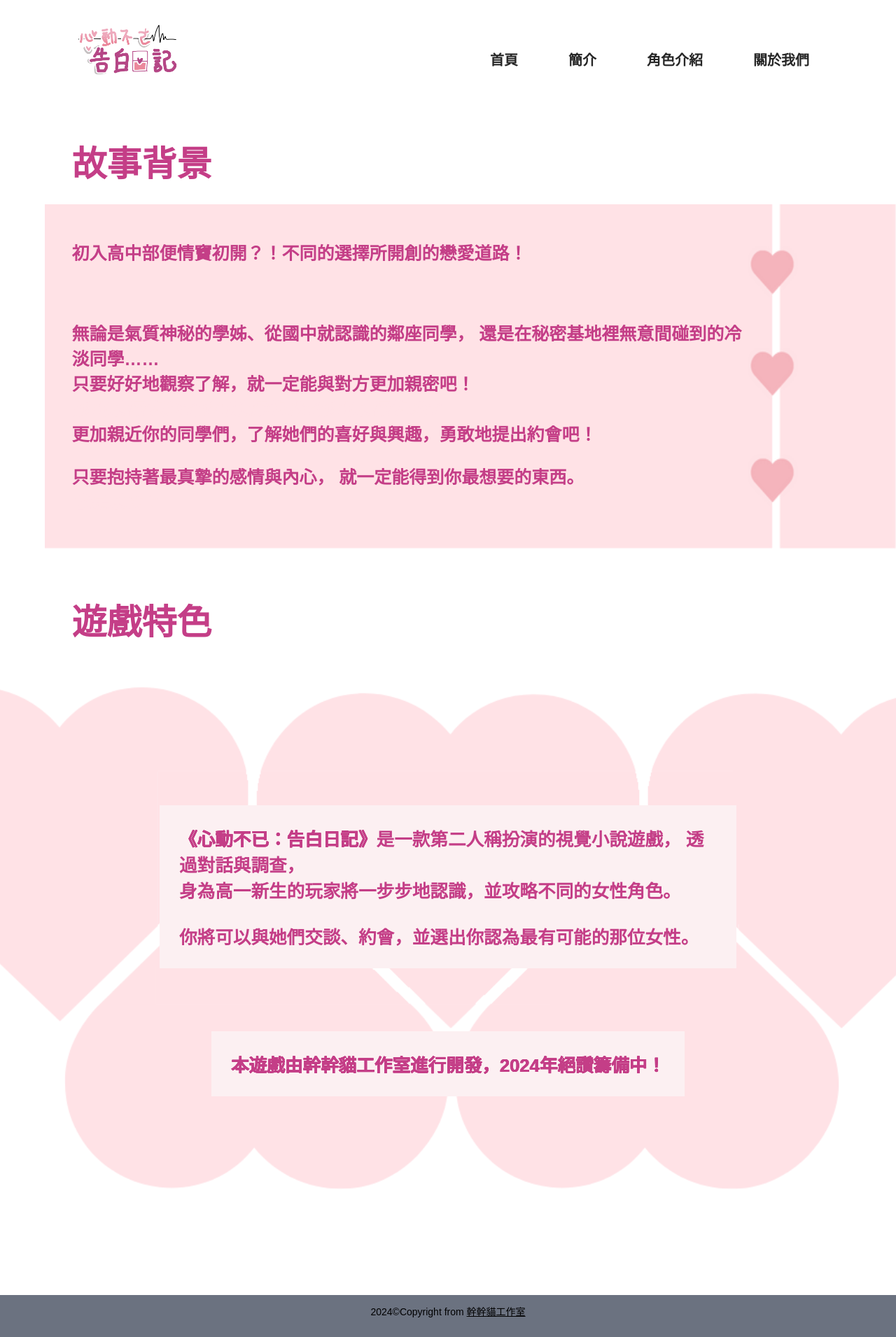
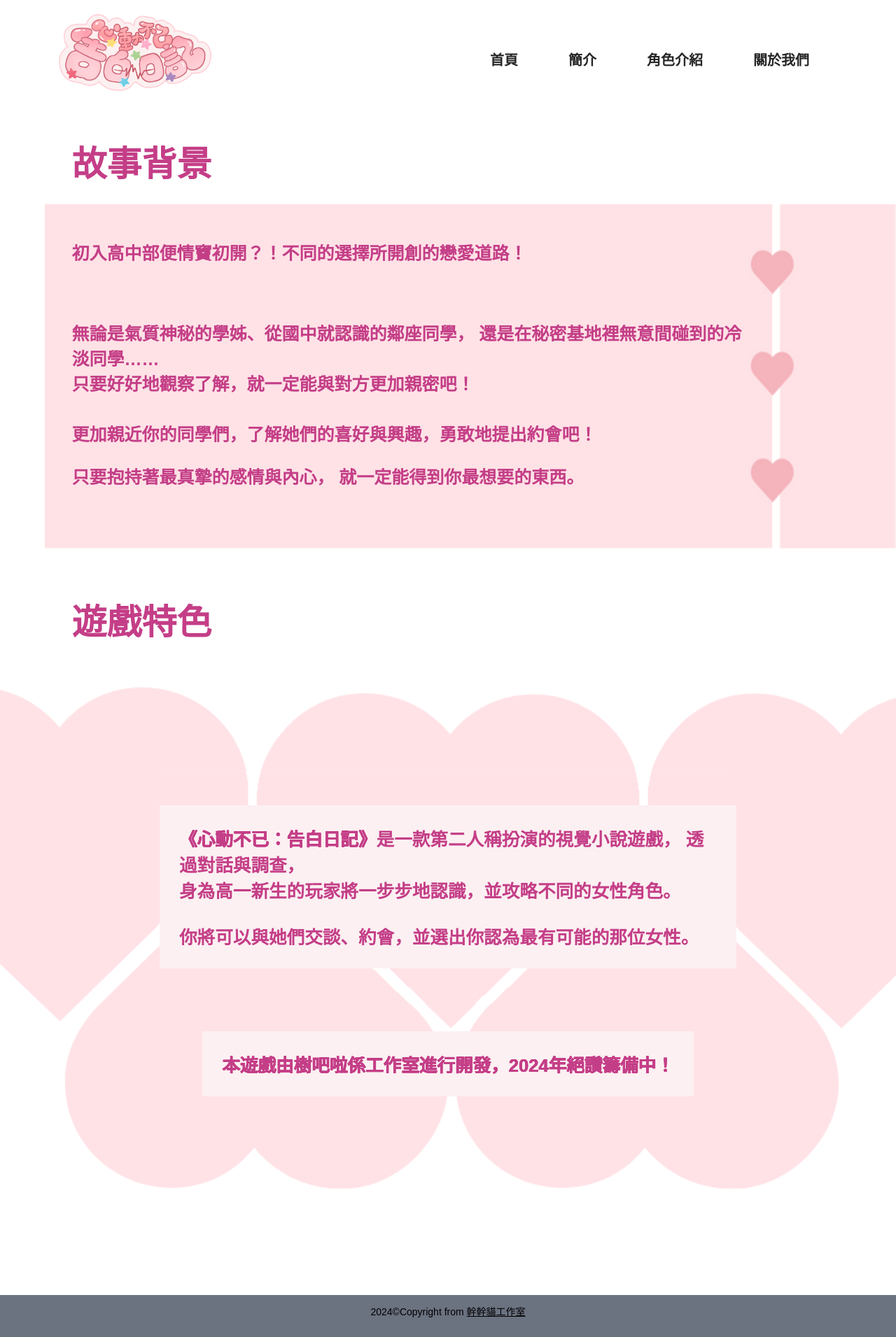
Before and after one commit to miyago9267/Dokidoki-Website, a Nuxt app: page /story in a window 1280 px wide. Shown: the whole page at 70% size. Built offline with nearby package versions, Linux system fonts and the light colour scheme.

Commit message:
restyle: rename and change logo

```diff
--- a/components/GameFeature.vue
+++ b/components/GameFeature.vue
@@ -23,7 +23,7 @@
                 <p
                     class="justify-center text-[#C43E87] text-[2vw] p-7 mt-[4%] md:mt-[5%] font-black text-shadow-[#C43E87]"
                     style="text-shadow: -0.3px 0 #C43E87, 0 0.3px #C43E87, 0.3px 0 #C43E87, 0 -0.3px #C43E87;background-color: #fcf0f2;">
-                    本遊戲由幹幹貓工作室進行開發，2024年絕讚籌備中！</p>
+                    本遊戲由樹吧啦係工作室進行開發，2024年絕讚籌備中！</p>
             </div>
         </div>
     </div>
--- a/components/Header.vue
+++ b/components/Header.vue
@@ -2,7 +2,7 @@
     <div class="flex h-full w-full">
 		<div class="flex logo">
             <nuxt-link to="/" class="flex items-center">
-                <img src="/images/Gal_game_LOGO.png" class="h-[80%] md:h-[100%] w-[120%] items-center">
+                <img src="/images/doki11.png" class="h-[80%] md:h-[100%] w-[120%] items-center">
             </nuxt-link>
         </div>
         <div class="grow"></div>
--- a/pages/about.vue
+++ b/pages/about.vue
@@ -1,9 +1,9 @@
 <template>
 	<div class="mt-5 w-full">
 		<div class="flex flex-col items-center mt-25">
-			<h1 class="text-4xl my-2">工作室</h1>
-        	<div class="md:w-full w-40 h-1 bg-[#FFE2E6] md:mx-25"></div>
-			<p class="text-4xl">幹幹貓工作室</p>
+			<h1 class="text-4xl mt-2 mb-4">樹吧啦係工作室</h1>
+        	<div class="md:w-full w-40 h-1 bg-[#FFE2E6] md:mx-25 md:mb-10"></div>
+			<!-- <p class="text-4xl">我們的成員</p> -->
 			<div class="md:w-full flex flex-row justify-center ">
 				<AboutList class="md:mx-10"/>
 			</div>
```
